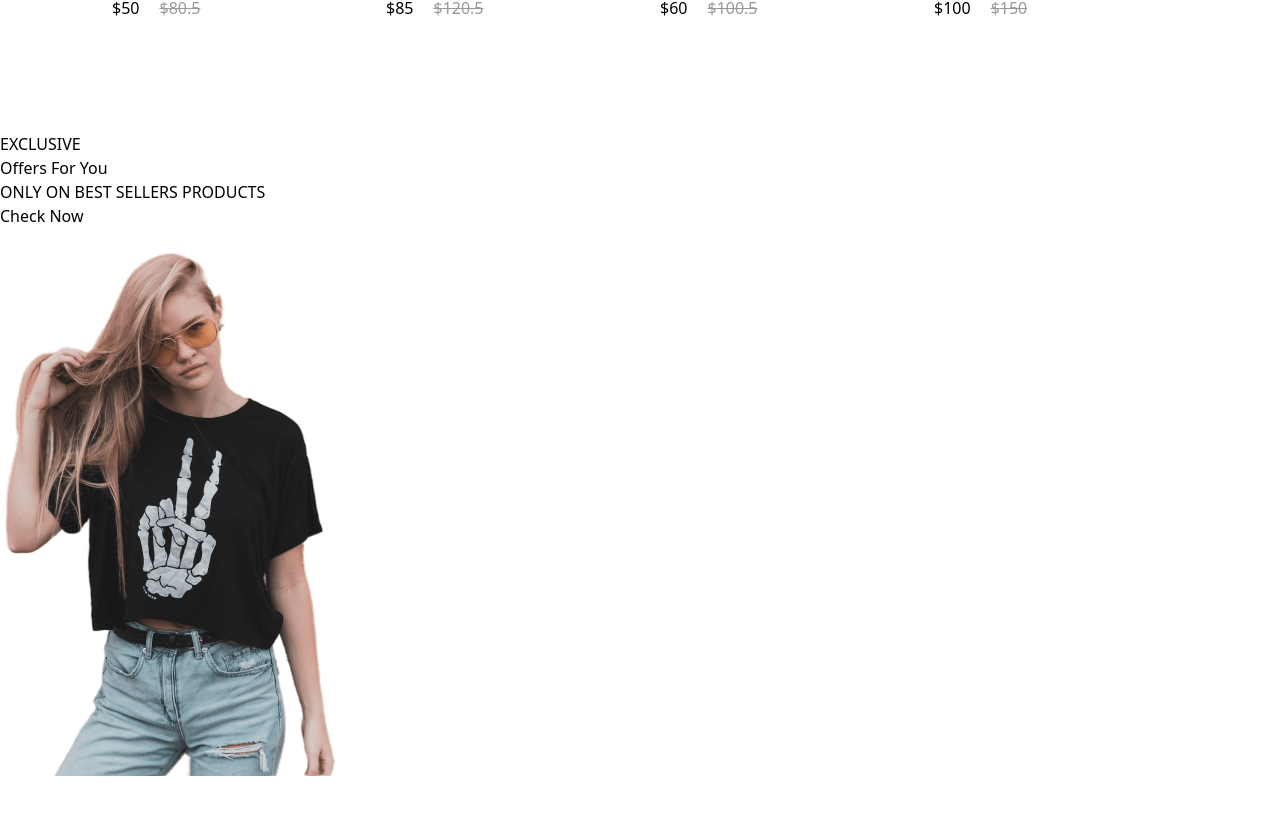
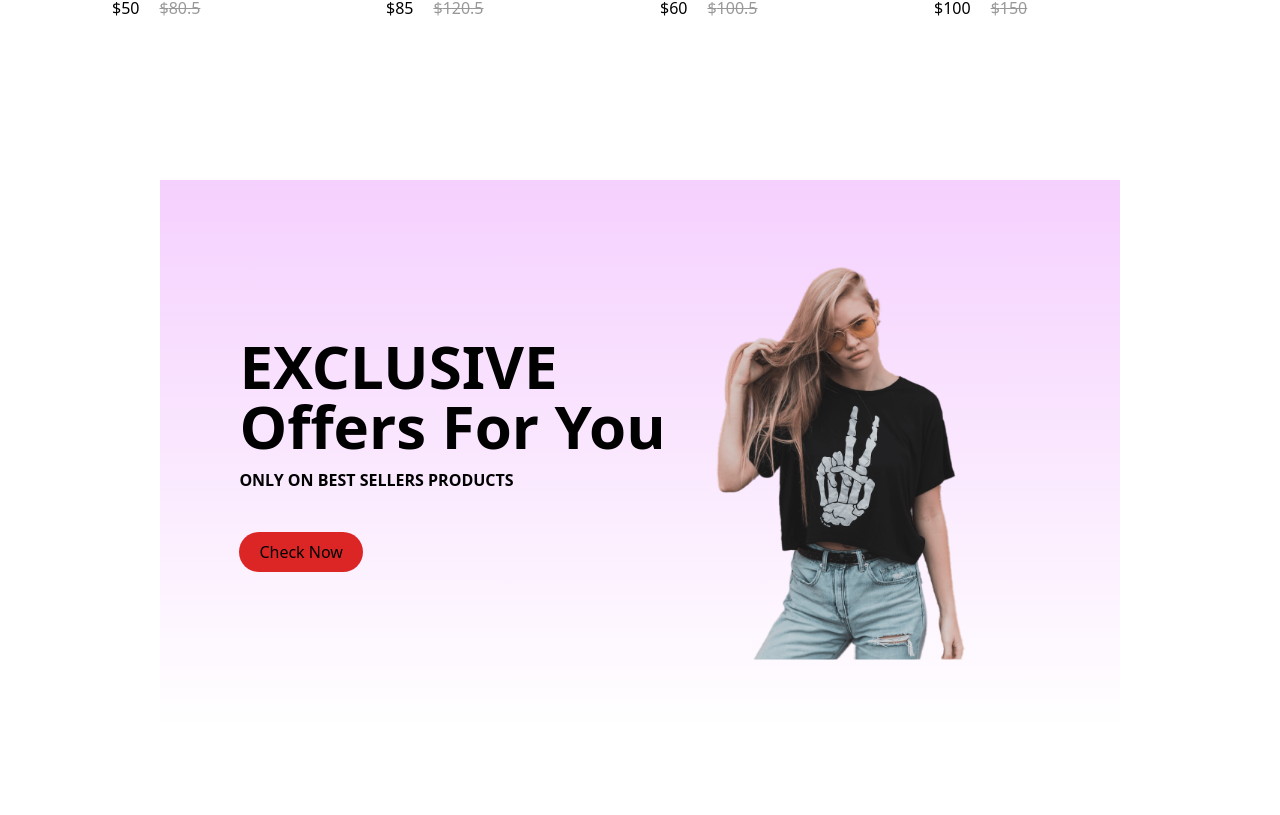
Before and after one commit to dasunthamsh/Shopping-Web, a React (Create React App) app: page / in a window 1280 px wide. Shown: the part 1499-2314 px from the top of the page. Before the commit the page ends 2275 px from the top, so only its background shows below. Built offline with nearby package versions, Linux system fonts and the light colour scheme.

Commit message:
Offers banner added

```diff
--- a/src/Components/Hero/Hero.tsx
+++ b/src/Components/Hero/Hero.tsx
@@ -2,7 +2,7 @@ import React from 'react'
 import hero_image from '../Assets/hero_image.png'
 const Hero = ()=>{
     return (
-        <div className='hero flex justify-center items-center gap-44 '>
+        <div className='hero flex justify-center items-center gap-44 bg-gradient-to-b from-fuchsia-200'>
             <div>
                 <h4 className='text-2xl font-bold'>NEW ARRIVALS ONLY</h4>
                 <h1 className='text-8xl font-bold'>new</h1>
--- a/src/Components/Offer/Offer.tsx
+++ b/src/Components/Offer/Offer.tsx
@@ -3,15 +3,15 @@ import exclusive_image from '../Assets/exclusive_image.png'
 
 const Offer = ()=>{
     return (
-        <div>
+        <div className='flex justify-center items-center bg-gradient-to-b from-fuchsia-200 m-40'>
             <div>
-                <h1>EXCLUSIVE</h1>
-                <h1>Offers For You</h1>
-                <p>ONLY ON BEST SELLERS PRODUCTS</p>
-                <button>Check Now</button>
+                <h1 className='text-6xl font-bold'>EXCLUSIVE</h1>
+                <h1 className='text-6xl font-bold'>Offers For You</h1>
+                <p className='font-bold mt-3'>ONLY ON BEST SELLERS PRODUCTS</p>
+                <button className='bg-red-600 mt-10 p-2 rounded-full px-5'>Check Now</button>
             </div>
             <div>
-                <img src={exclusive_image} alt='exclusive_image'/>
+                <img className='scale-75' src={exclusive_image} alt='exclusive_image'/>
             </div>
         </div>
     )
```
